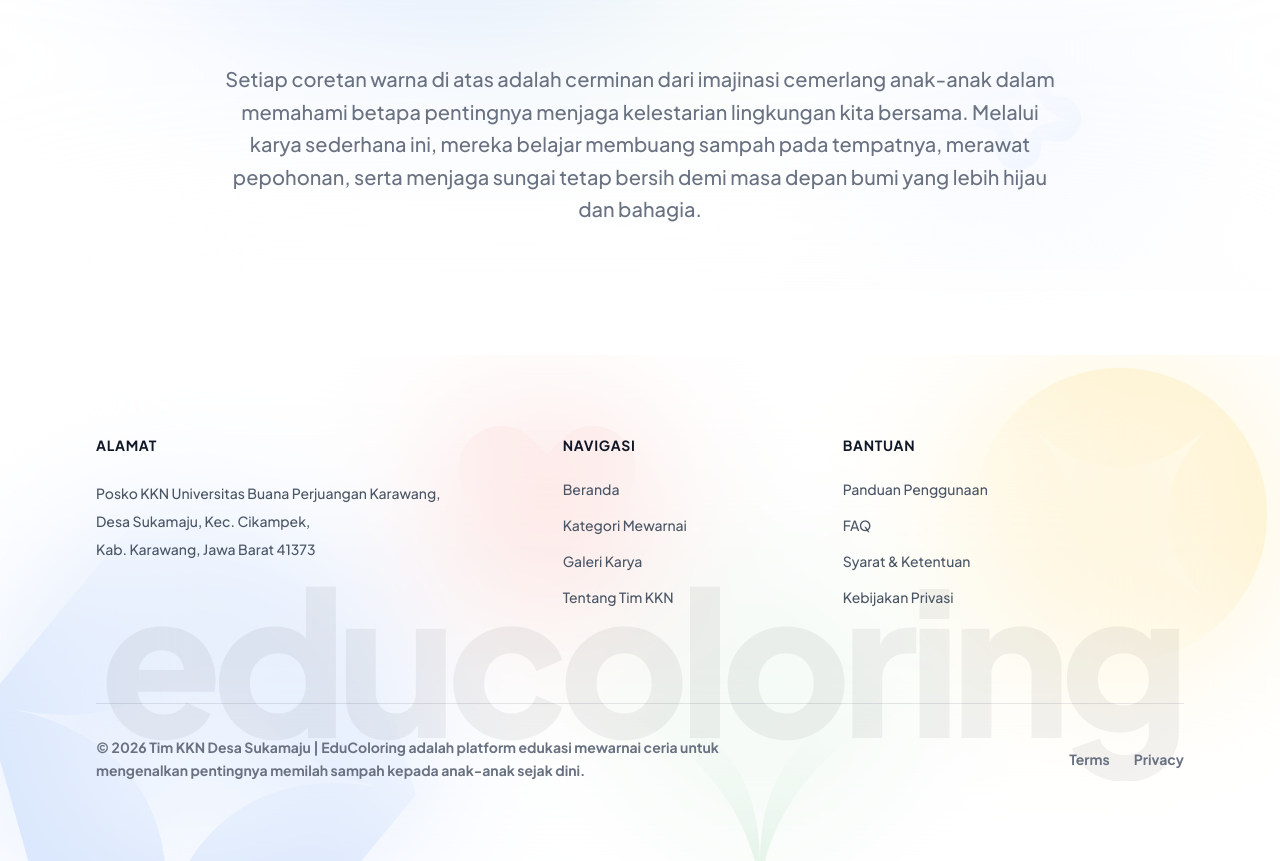
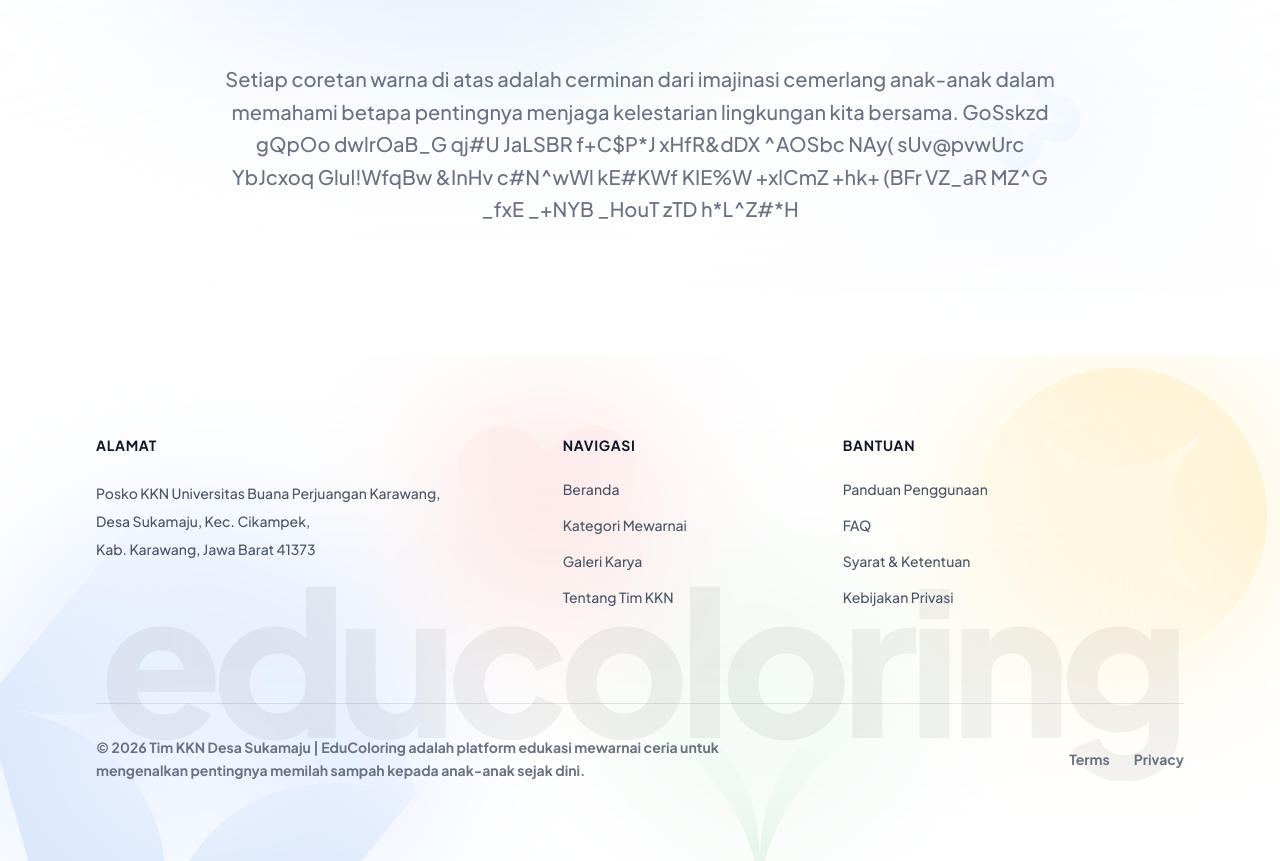
Before and after one commit to iqbalgsr46/Web-Proker-KKN-UBP-2026, a Next.js app: page /galeri in a window 1280 px wide. Shown: the part 3175-4036 px from the top of the page. Built offline with nearby package versions, Linux system fonts and the light colour scheme.

Commit message:
style(galeri): use sequential reveal mode for DecryptedText for a typewriter effect

```diff
--- a/src/app/galeri/page.tsx
+++ b/src/app/galeri/page.tsx
@@ -198,9 +198,9 @@ export default function GaleriPage() {
             <DecryptedText
               text="Setiap coretan warna di atas adalah cerminan dari imajinasi cemerlang anak-anak dalam memahami betapa pentingnya menjaga kelestarian lingkungan kita bersama. Melalui karya sederhana ini, mereka belajar membuang sampah pada tempatnya, merawat pepohonan, serta menjaga sungai tetap bersih demi masa depan bumi yang lebih hijau dan bahagia."
               animateOn="view"
-              revealDirection="center"
-              speed={65}
-              maxIterations={30}
+              revealDirection="start"
+              sequential={true}
+              speed={40}
             />
           </div>
         </div>
```
